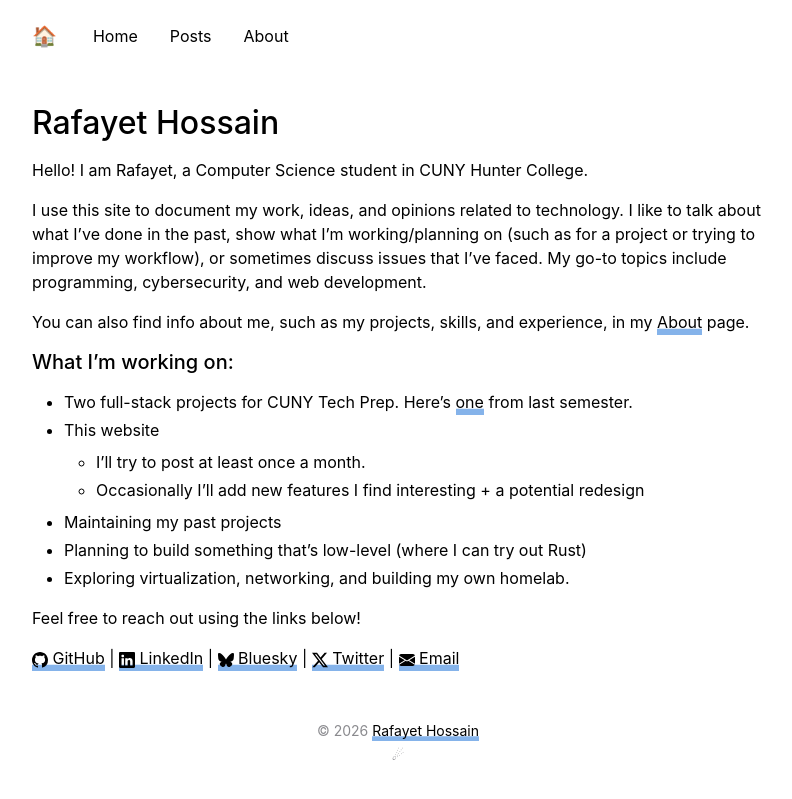
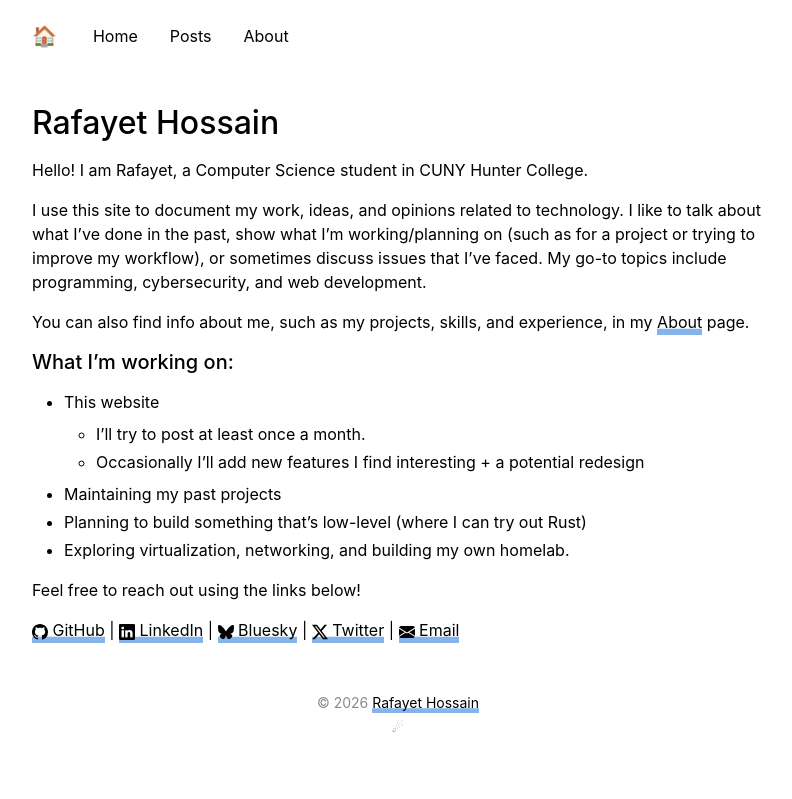
Before and after one commit to rafayet-git/hos.sh, a Jekyll site: the page built from pages/home.md, in a window 1280 px wide. Shown: the top 799 px of the page, without its empty margins (242-1034 px from the left). Built offline with Jekyll 4.4.1, drawn with Linux system fonts in a browser that asks for light colours.

Commit message:
Update home page

```diff
--- a/pages/home.md
+++ b/pages/home.md
@@ -14,7 +14,6 @@ You can also find info about me, such as my projects, skills, and experience, in
 
 ##### What I'm working on:
 
-- Two full-stack projects for CUNY Tech Prep. Here's [one](https://github.com/Her-Ride/HerRide) from last semester.
 - This website
     - I'll try to post at least once a month.
     - Occasionally I'll add new features I find interesting + a potential redesign
```
